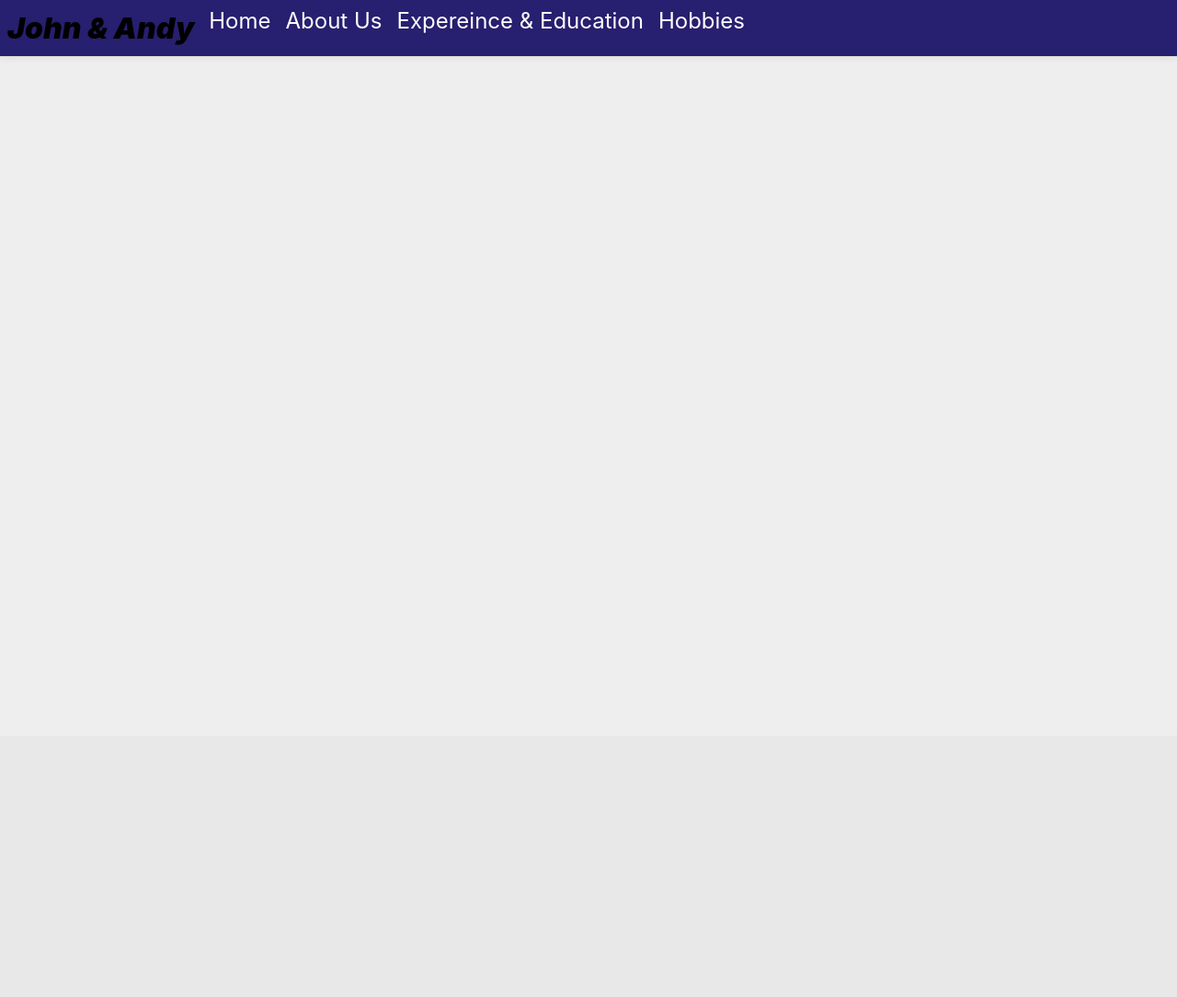
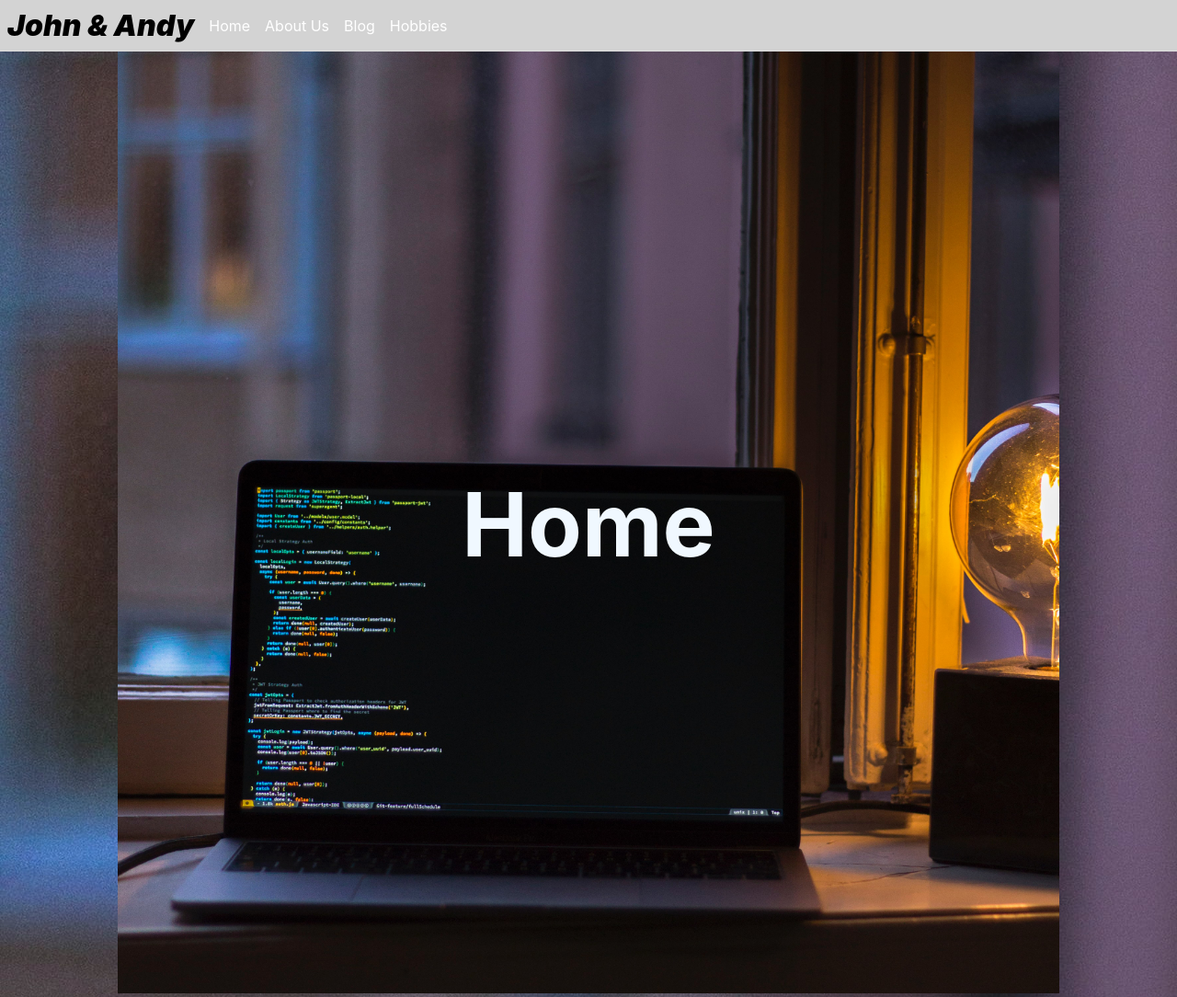
Before and after one commit to andyjaramillo/project-python-and-piranha-1, a Flask app: page / in a window 1280 px wide. Shown: the whole page at 92% size. Before the commit the page ends 61 px from the top, so only its background shows below. Run offline with Flask 2, Linux system fonts and the light colour scheme; some libraries are stand-ins or nearby versions.

Commit message:
Cleaned up some pages and added content to Hobbies

```diff
--- a/app/__init__.py
+++ b/app/__init__.py
@@ -8,12 +8,12 @@ load_dotenv()
 app = Flask(__name__)
 
 @app.route('/')
-def index(debug=True): #debug=True prevents us from having to restart the server to see changes. REMOVE LATER.
-    return render_template('index.html')
+def index():
+    return render_template('index.html', pagetitle = 'Home')
 
 @app.route('/blog/')
-def blog(debug=True):
-    return render_template('blog.html')
+def blog():
+    return render_template('blog.html', pagetitle = 'Blog')
 
 @app.route('/aboutus/')
 def aboutUs():
@@ -25,4 +25,4 @@ def contactUs():
 
 @app.route('/hobbies/')
 def hobbies():
-    return render_template('hobbies.html')
+    return render_template('hobbies.html', pagetitle = 'Hobbies')
--- /dev/null
+++ b/app/static/styles/coderimage.css
@@ -0,0 +1,16 @@
+
+.coderimage {
+    background: url(../static/img/bg.jpg) repeat-x;
+    position: relative;
+    text-align: center;
+    text-align: center;
+}
+
+.background-text {
+    position: absolute;
+    top: 50%;
+    left: 50%;
+    transform: translate(-50%, -50%);
+    font-size: xxx-large;
+    color: aliceblue;
+}
--- /dev/null
+++ b/app/static/styles/hobbies.css
@@ -0,0 +1,4 @@
+.maincolumn {
+    display: flex;
+    justify-content: space-evenly;
+}
--- a/app/static/styles/menubar.css
+++ b/app/static/styles/menubar.css
@@ -5,7 +5,7 @@ body {
 }
 
 .header {
-    background: rgb(39, 31, 111);
+    background: lightgray;
     border-bottom: 1px solid #ddd;
     box-shadow: 0 0 8px rgba(0, 0, 0, .1);
     display: flex;
@@ -22,7 +22,7 @@ body {
 
 a {
     text-decoration: none;
-    color: rebeccapurple;
+    color: white;
 }
 
 ul {
--- a/app/templates/aboutus.html
+++ b/app/templates/aboutus.html
@@ -4,6 +4,7 @@
 
 <head>
   <link rel="stylesheet" href="../static/styles/aboutus.css">
+  <link rel="stylesheet" href="../static/styles/coderimage.css">
 </head>
 
 <body>
--- a/app/templates/index.html
+++ b/app/templates/index.html
@@ -1,17 +1,19 @@
 {% extends "template.html" %}
-{% block title %}Home Page{% endblock %}
 {% block content %}
 
 <head>
-    <meta charset="UTF-8">
-    <meta http-equiv="X-UA-Compatible" content="IE=edge">
-    <meta name="viewport" content="width=device-width, initial-scale=1.0">
     <title>John & Andy</title>
-    <link rel="stylesheet" href="../static/styles/main.css">
+    <link rel="stylesheet" href="../static/styles/menubar.css">
+    <link rel="stylesheet" href="../static/styles/coderimage.css">
 </head>
 
 <body>
-
+    <div class="coderimage">
+        <img src="../static/img/bg.jpg" style="max-width:80%; max-height: 60%;">
+        <div class="background-text">
+            <h1>{{pagetitle}}</h1>
+        </div>
+    </div>
 </body>
 
 {% endblock %}
--- a/app/templates/template.html
+++ b/app/templates/template.html
@@ -7,9 +7,7 @@
   <meta name="viewport" content="width=device-width, initial-scale=1.0">
   <link rel="stylesheet" href="../static/styles/menubar.css">
 </head>
-    <script src="https://code.jquery.com/jquery-3.3.1.slim.min.js" integrity="sha384-q8i/X+965DzO0rT7abK41JStQIAqVgRVzpbzo5smXKp4YfRvH+8abtTE1Pi6jizo" crossorigin="anonymous"></script>
-    <script src="https://cdnjs.cloudflare.com/ajax/libs/popper.js/1.14.7/umd/popper.min.js" integrity="sha384-UO2eT0CpHqdSJQ6hJty5KVphtPhzWj9WO1clHTMGa3JDZwrnQq4sF86dIHNDz0W1" crossorigin="anonymous"></script>
-    <script src="https://stackpath.bootstrapcdn.com/bootstrap/4.3.1/js/bootstrap.min.js" integrity="sha384-JjSmVgyd0p3pXB1rRibZUAYoIIy6OrQ6VrjIEaFf/nJGzIxFDsf4x0xIM+B07jRM" crossorigin="anonymous"></script>
+
 <body>
   <div class="header">
     <div class="left">
@@ -19,10 +17,8 @@
       <ul class="links">
         <li><a href="/">Home</a></li>
         <li><a href="/aboutus">About Us</a></li>
-        <li><a href="/blog">Expereince & Education</a></li>
+        <li><a href="/blog">Blog</a></li>
         <li><a href="/hobbies">Hobbies</a></li>
-
-
       </ul>
     </div>
   </div>
```
Also changed, not shown: app/static/styles/aboutus.css (+0 -16 lines), app/templates/blog.html (+6 -2 lines), app/templates/hobbies.html (+16 -11 lines).
